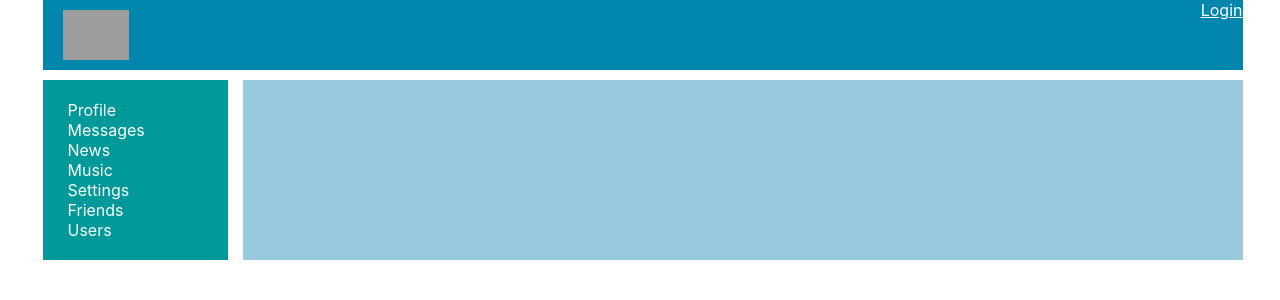
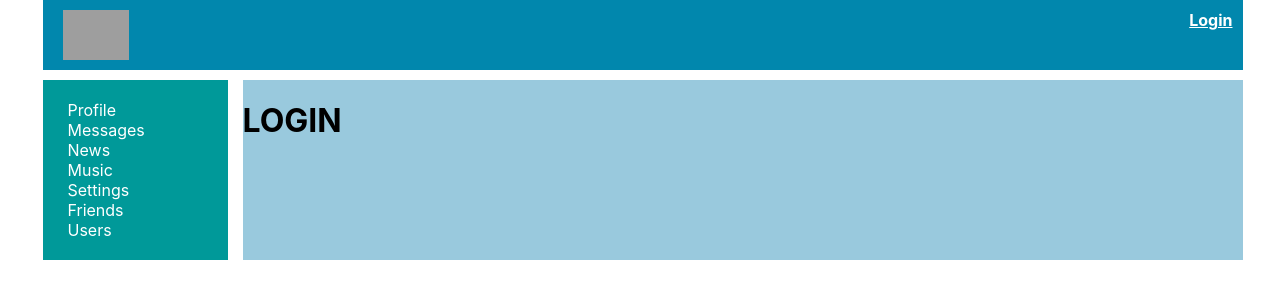
Before and after one commit to Novik-A/social-network, a React (Create React App) app: page /login in a window 1280 px wide. Shown: the top 300 px of the page. Built offline with nearby package versions, Linux system fonts and the light colour scheme; no server answers; grey boxes are pictures that could not be loaded.

Commit message:
add HOC Redirect and compose

```diff
--- a/src/App.tsx
+++ b/src/App.tsx
@@ -2,11 +2,12 @@ import React from 'react';
 import './App.css';
 import {Route} from "react-router-dom";
 import {ReduxStoreType} from "./redux/redux-store";
-import { DialogsContainer } from './components/Dialogs/DialogsContainer';
+import DialogsContainer from './components/Dialogs/DialogsContainer';
 import {NavbarContainer} from "./components/Navbar/NavbarContainer";
 import UsersContainer from "./components/Users/UsersContainer";
 import ProfileContainer from "./components/Profile/ProfileContainer";
 import HeaderContainer from "./components/Header/HeaderContainer";
+import {Login} from "./components/Login/Login";
 
 
 export type NavbarItemType = {
@@ -65,6 +66,10 @@ export function App() {
                     path='/users'
                     render={() => <UsersContainer />}
                 />
+                <Route
+                    path='/login'
+                    render={() => <Login />}
+                />
                 {/*<Route path='/news' render={() => <Profile profileState={props.state.profilePage} addPost={props.addPost}/>}/>*/}
                 {/*<Route path='/music' render={() => <Profile profileState={props.state.profilePage} addPost={props.addPost}/>}/>*/}
                 {/*<Route path='/settings' render={() => <Profile profileState={props.state.profilePage} addPost={props.addPost}/>}/>*/}
--- a/src/components/Dialogs/DialogsContainer.tsx
+++ b/src/components/Dialogs/DialogsContainer.tsx
@@ -7,7 +7,8 @@ import {
 import {Dialogs} from "./Dialogs";
 import {connect} from "react-redux";
 import {AppStateType} from "../../redux/redux-store";
-import { Dispatch } from "redux";
+import {compose, Dispatch} from "redux";
+import {withAuthRedirect} from "../../hoc/withAuthRedirect";
 
 
 type MapStatePropsType = {
@@ -34,4 +35,7 @@ const mapDispatchToProps = (dispatch: Dispatch): MapDispatchPropsType => {
     }
 }
 
-export const DialogsContainer = connect (mapStateToProps, mapDispatchToProps) (Dialogs)
+export default compose<React.ComponentType>(
+    connect(mapStateToProps, mapDispatchToProps),
+    withAuthRedirect
+)(Dialogs)
--- a/src/components/Header/Header.module.css
+++ b/src/components/Header/Header.module.css
@@ -10,6 +10,9 @@
 
 .loginBlock {
     float: right;
+    color: wheat;
+    padding: 10px;
+    font-weight: bold;
 }
 .loginBlock a {
     color: white;
--- /dev/null
+++ b/src/components/Login/Login.tsx
@@ -0,0 +1,11 @@
+import React from "react";
+
+type LoginPropsType = {
+
+}
+
+export const Login = (props: LoginPropsType) => {
+    return <>
+        <h1>LOGIN</h1>
+    </>
+}
--- a/src/components/Profile/ProfileContainer.tsx
+++ b/src/components/Profile/ProfileContainer.tsx
@@ -4,6 +4,8 @@ import {connect} from "react-redux";
 import {AppStateType} from "../../redux/redux-store";
 import {getUserProfile} from "../../redux/profile-reducer";
 import {RouteComponentProps, withRouter } from "react-router-dom";
+import {withAuthRedirect} from "../../hoc/withAuthRedirect";
+import { compose } from "redux";
 
 type MapStatePropsType =
     {
@@ -38,6 +40,8 @@ const mapStateToProps = (state: AppStateType): MapStatePropsType => {
     }
 }
 
-let WithUrlDataContainerComponent = withRouter(ProfileContainer)
-
-export default connect(mapStateToProps, {getUserProfile})(WithUrlDataContainerComponent)
+export default compose<React.ComponentType>(
+    connect(mapStateToProps, {getUserProfile}),
+    withRouter,
+    withAuthRedirect
+)(ProfileContainer)
--- a/src/components/Users/UsersContainer.tsx
+++ b/src/components/Users/UsersContainer.tsx
@@ -9,6 +9,8 @@ import {
 import {AppStateType} from "../../redux/redux-store";
 import {Users} from "./Users";
 import {Preloader} from "../common/Preloader/Preloader";
+import {compose} from "redux";
+import {withAuthRedirect} from "../../hoc/withAuthRedirect";
 
 type MapStatePropsType =
     {
@@ -66,5 +68,7 @@ const mapStateToProps = (state: AppStateType): MapStatePropsType => {
     }
 }
 
-export default connect(mapStateToProps, {follow, unfollow,
-    setCurrentPage, getUsers})(UsersContainer)
+export default compose<React.ComponentType>(
+    connect(mapStateToProps, {follow, unfollow, setCurrentPage, getUsers}),
+    withAuthRedirect
+)(UsersContainer)
--- /dev/null
+++ b/src/hoc/withAuthRedirect.tsx
@@ -0,0 +1,25 @@
+import React, {ComponentType} from "react";
+import { Redirect } from "react-router-dom";
+import {AppStateType} from "../redux/redux-store";
+import {connect} from "react-redux";
+
+type MapStatePropsType =
+    {
+        isAuth: boolean
+    }
+
+const mapStateToProps = (state: AppStateType): MapStatePropsType => {
+    return {
+        isAuth: state.auth.isAuth
+    }
+}
+
+export function withAuthRedirect<T>(Component: ComponentType<T>) {
+    const RedirectComponent = (props: MapStatePropsType) => {
+        let {isAuth, ...restProps} = props
+        if (!isAuth) return <Redirect to={'/login'} />
+        return <Component {...restProps as T} />
+    }
+    let ConnectedRedirectComponent = connect(mapStateToProps)(RedirectComponent)
+    return ConnectedRedirectComponent
+}
```
Also changed, not shown: 1 other file (tests, documents, lock files or other folders).
